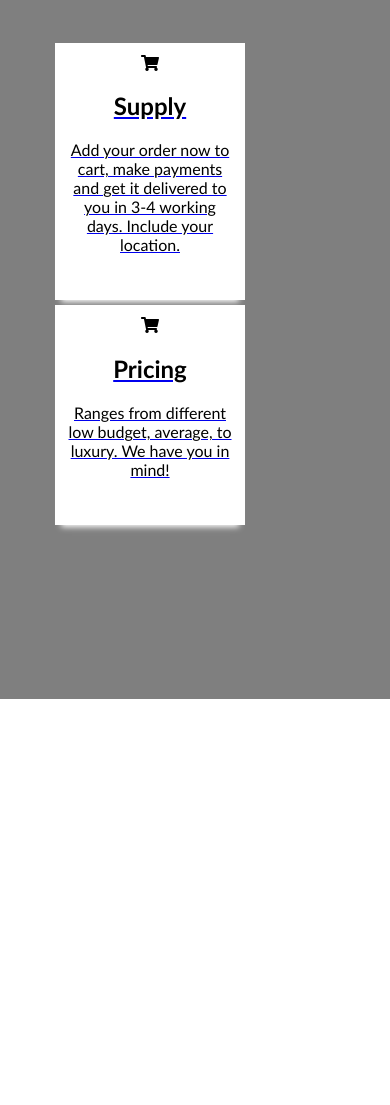
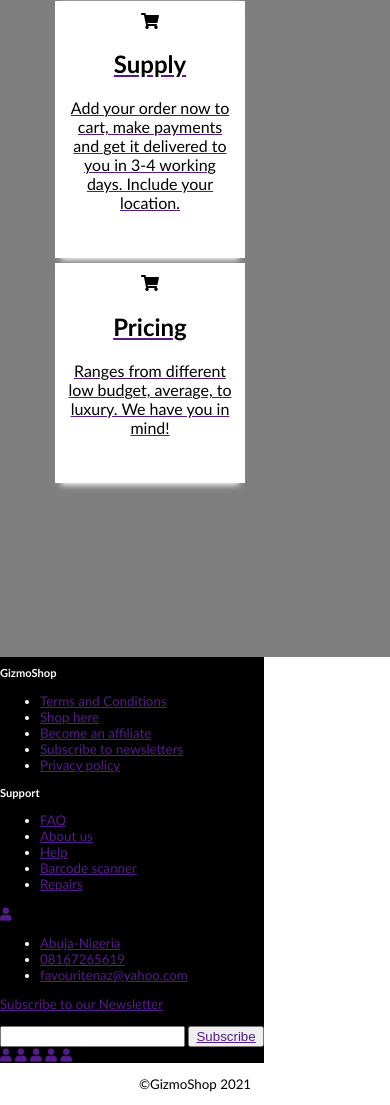
Before and after one commit to naz-coder/GizmoShop, a plain HTML site: page index.html in a window 390 px wide. Shown: the part 1504-2609 px from the top of the page. Before the commit the page ends 2203 px from the top, so only its background shows below. Drawn offline with nearby package versions, Linux system fonts and the light colour scheme.

Commit message:
footer codes structured

```diff
--- a/assets/css/main.css
+++ b/assets/css/main.css
@@ -31,11 +31,11 @@ header a{
     display: flex;
     justify-content: space-between;
 }
-ul{
+.navbar ul{
     list-style-type: none;
     margin-top: 20px;
 }
-ul li{
+.navbar ul li{
     display: inline-block;
 }
 nav ul li a{
@@ -179,7 +179,19 @@ section#services serviceicons div:last-child:hover{
     transition: 1s all;
     color: #fff;
 }
-
+footer{
+    display: flex;
+    justify-content: space-around;
+    background-color: #000000;
+    color: #fff;
+    text-decoration: none;
+}
+.copy{
+    background-color: #fff;
+    color: #000;
+    text-align: center;
+    padding: -20px;
+}
 @media only screen and (max-width:768px){
     .gizmoshop{
         font-size: large;
@@ -231,4 +243,23 @@ section#services serviceicons div:last-child:hover{
         font-weight: 300;
         font-size: 15px;
     }
+    footer{
+        display: table-row;
+        align-items: center;
+        background-color: #000000;
+        background-size: cover;
+        color: #fff;
+        text-decoration: none;
+        font-size: smaller;
+    }
+    footer h2{
+        font-size: smaller;
+    }
+    .copy{
+        background-color: #fff;
+        color: #000;
+        text-align: center;
+        padding: -30px;
+        font-size: smaller;
+    }
 }
--- a/index.html
+++ b/index.html
@@ -57,32 +57,31 @@
         </div>
     </section>
     <section id="services">
-
         <div class="serviceicons">
             <h1>Let us be your personal trusted
             <br>plug for quality gadgets.</h1>
-
-            <div>
-                <i class="fa fa-user"></i>
-                <h2>Newbie?</h2>
-                <p>Are you new? Sign up here. Already a customer, <br>log in and grab the numerous offers we have made available.</p>
-            </div>
-            <a href="products.html" class="sales">
+            <a href="" class="newbie">
+                <div>
+                    <i class="fa fa-user"></i>
+                    <h2>Newbie?</h2>
+                    <p>Are you new? Sign up here. Already a customer, <br>log in and grab the numerous offers we have made available.</p>
+                </div>
+            </a>
+            <a href="" class="stocks">
                 <div>
                 <i class="fa fa-shuttle-van"></i>
                 <h2>Stocks</h2>
                 <p>Phones, laptops, Ipads, computers, parts, chargers, and etc.</p>
             </div>
             </a>
-            <br><br><br>
-            <a href="products.html" class="supply">
+            <a href="" class="supply">
                 <div>
                     <i class="fa fa-shopping-cart"></i>
                     <h2>Supply</h2>
                     <p>Add your order now to cart, make payments and get it delivered to you in 3-4 working days. Include your location.</p>
                 </div>
             </a>
-            <a href="products.html" class="supply">
+            <a href="" class="pricing">
                 <div>
                     <i class="fa fa-shopping-cart"></i>
                     <h2>Pricing</h2>
@@ -91,5 +90,52 @@
             </a>
         </div>
     </section>
+    <footer>
+        <div>
+            <h2>GizmoShop</h2>
+            <ul>
+                <li><a href="">Terms and Conditions</a></li>
+                <li><a href="">Shop here</a></li>
+                <li><a href="">Become an affiliate</a></li>
+                <li><a href="">Subscribe to newsletters</a></li>
+                <li><a href="">Privacy policy</a></li>
+            </ul>
+        </div>
+        <div>
+            <h2>Support</h2>
+            <ul>
+                <li><a href="">FAQ</a></li>
+                <li><a href="">About us</a></li>
+                <li><a href="">Help</a></li>
+                <li><a href="">Barcode scanner</a></li>
+                <li><a href="">Repairs</a></li>
+            </ul>
+        </div>
+        <div>
+            <a href="" class="instagram"><i class="fa fa-user"></i></a>
+            <ul>
+                <li><a href="">Abuja-Nigeria</a></li>
+                <li><a href="">08167265619</a></li>
+                <li><a href="">favouritenaz@yahoo.com</a></li>
+            </ul>
+        </div>
+        <div>
+
+                <p><a href="">Subscribe to our Newsletter</a></p>
+                <input>
+                <button><a href="">Subscribe</a></button>
+
+            <div>
+                <a href="" class="instagram"><i class="fa fa-user"></i></a>
+                <a href="" class="instagram"><i class="fa fa-user"></i></a>
+                <a href="" class="instagram"><i class="fa fa-user"></i></a>
+                <a href="" class="instagram"><i class="fa fa-user"></i></a>
+                <a href="" class="instagram"><i class="fa fa-user"></i></a>
+            </div>
+        </div>
+    </footer>
+    <div class="copy">
+        <p>©GizmoShop 2021</p>
+    </div>
 </body>
 </html>
```
